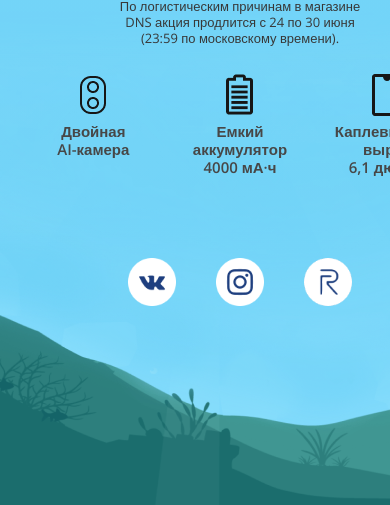
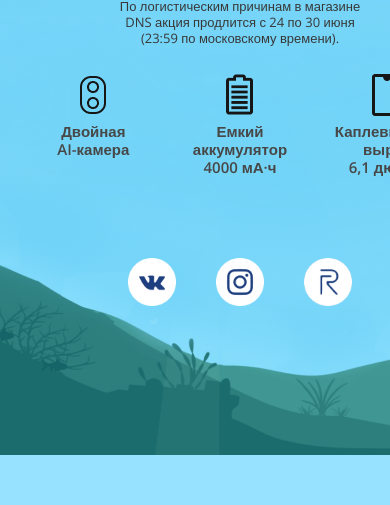
Before and after one commit to htmltest/project131, a plain HTML site: page index.html in a window 390 px wide. Shown: the part 4161-4666 px from the top of the page. After the commit the page ends 4616 px from the top, so only its background shows below. Drawn offline with nearby package versions, Linux system fonts and the light colour scheme.

Commit message:
fix scroll

```diff
--- a/css/styles.css
+++ b/css/styles.css
@@ -45,13 +45,11 @@ img {border:none; max-width:100%; max-height:100%; width:auto; height:auto}
 }
 
 .item {min-height:100vh; height:635px; position:relative}
-.item+.item+.item {min-height:calc(100vh + 200px); height:835px}
 .item-wave {position:absolute; left:0; top:-210px; right:0; bottom:-260px}
 .item-wave svg {display:block; position:absolute; left:0; top:0; width:100%; height:100%; -webkit-background-clip:text; background:transparent}
 
 @media (max-width:1232px) {
     .item {height:1150px}
-    .item+.item+.item {min-height:100vh; height:1200px}
 }
 
 .item-inner {width:1233px; position:absolute; left:50%; top:50%; transform:translate(-50%, -50%); z-index:2}
@@ -122,7 +120,7 @@ img {border:none; max-width:100%; max-height:100%; width:auto; height:auto}
     .item-pref-text {float:none; margin:8px 0 0 0}
 }
 
-.social {height:431px; position:relative; text-align:center; font-size:0; line-height:0; letter-spacing:-1px}
+.social {height:381px; padding-top:50px; position:relative; text-align:center; font-size:0; line-height:0; letter-spacing:-1px}
 .footer-bg {display:block; position:absolute; left:0; bottom:0; width:100%; max-height:none}
 .footer-bg-mobile {display:none}
 .social a {position:relative; display:inline-block; vertical-align:top; margin:0 26px; transition:all 0.2s; border-radius:50%; transition:all 0.2s}
```
